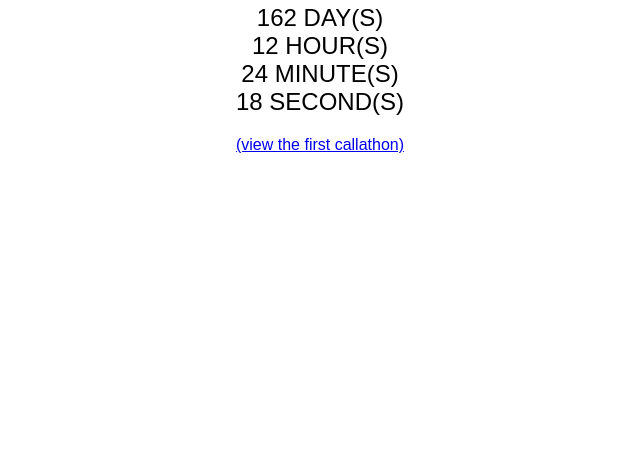
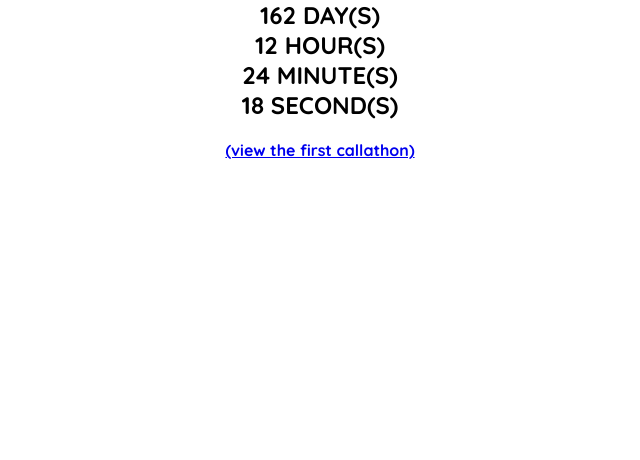
Before and after one commit to braylonabout/braylonabout.github.io, a plain HTML site: page callathon.html in a window 1280 px wide. Shown: the part 340-800 px from the top of the page, without its empty margins (320-960 px from the left). Drawn offline with Linux system fonts and the light colour scheme.

Commit message:
Update callathon.html

```diff
--- a/callathon.html
+++ b/callathon.html
@@ -8,6 +8,9 @@
 <meta http-equiv="Content-Type" content="text/html; charset=utf-8">
 <meta name="language" content="English">
 <title>CALLATHON COUNTER</title>
+<link rel="preconnect" href="https://fonts.googleapis.com">
+<link rel="preconnect" href="https://fonts.gstatic.com" crossorigin>
+<link href="https://fonts.googleapis.com/css2?family=Quicksand:wght@300..700&family=Roboto:ital,wght@0,100;0,300;0,400;0,500;0,700;0,900;1,100;1,300;1,400;1,500;1,700;1,900&display=swap" rel="stylesheet">
 <style>
     body {
         margin: 0;
@@ -19,7 +22,8 @@
         height: 100vh;
         background-color: #FFFFFF;
         color: #000;
-            font-family: Arial, sans-serif;
+        font-family: 'Quicksand', sans-serif;
+        font-weight: bold;
         text-align: center;
     }
 
@@ -31,11 +35,13 @@
     .countdown {
         margin-top: 20px;
         font-size: 1.5em;
+        font-weight: bold;
     }
 
     .view-link {
         margin-top: 20px;
         font-size: 1em;
+        font-weight: bold;
     }
 </style>
 </head>
```
Lines whose indentation alone changed are shown as unchanged.
